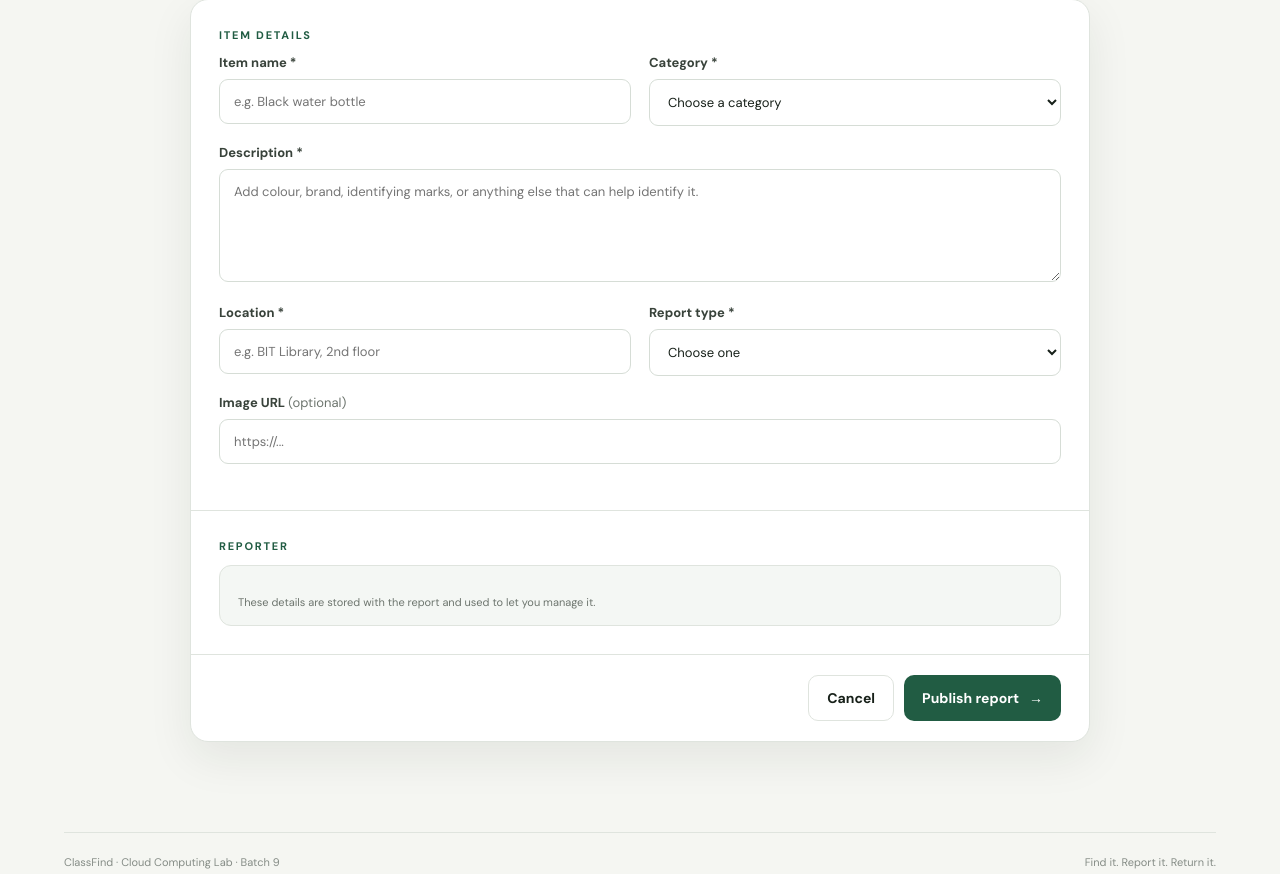
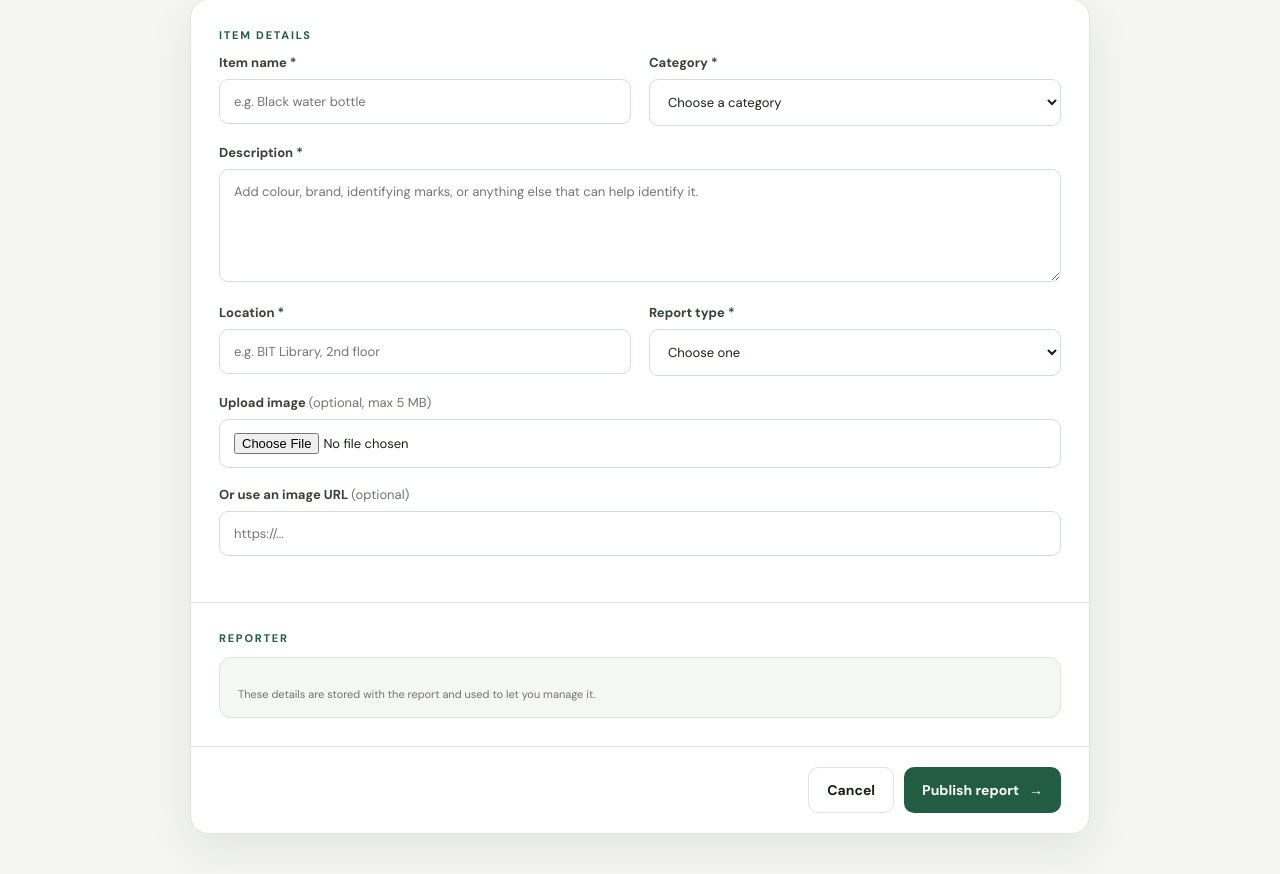
Before and after one commit to vidit-16/ClassFind, a Flask app: template templates/report.html in a window 1280 px wide. Shown: the part 327-1201 px from the top of the page. Run offline with Flask 3, Linux system fonts and the light colour scheme; the template is opened without the code that fills it, so the values that code supplies are empty.

Commit message:
feat: support real image uploads

```diff
--- a/templates/report.html
+++ b/templates/report.html
@@ -7,7 +7,7 @@
     <h1>Report a lost or found item.</h1>
     <p>Your account details are attached automatically, so you can manage this report later from My Reports.</p>
   </div>
-  <form class="report-form" method="post">
+  <form class="report-form" method="post" enctype="multipart/form-data">
     <div class="form-section">
       <p class="section-kicker">ITEM DETAILS</p>
       <div class="field-grid">
@@ -19,7 +19,8 @@
         <label>Location *<input name="location" required maxlength="120" placeholder="e.g. BIT Library, 2nd floor"></label>
         <label>Report type *<select name="status" required><option value="">Choose one</option><option value="Lost">I lost this item</option><option value="Found">I found this item</option></select></label>
       </div>
-      <label>Image URL <span class="optional">(optional)</span><input type="url" name="image_url" maxlength="500" placeholder="https://..."></label>
+      <label>Upload image <span class="optional">(optional, max 5 MB)</span><input type="file" name="image_file" accept=".png,.jpg,.jpeg,.gif,.webp,image/png,image/jpeg,image/gif,image/webp"></label>
+<label>Or use an image URL <span class="optional">(optional)</span><input type="url" name="image_url" maxlength="500" placeholder="https://..."></label>
     </div>
     <div class="form-section">
       <p class="section-kicker">REPORTER</p>
```
